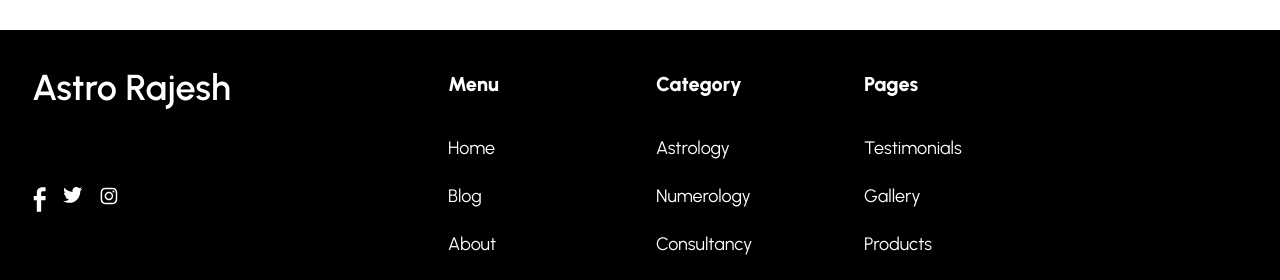
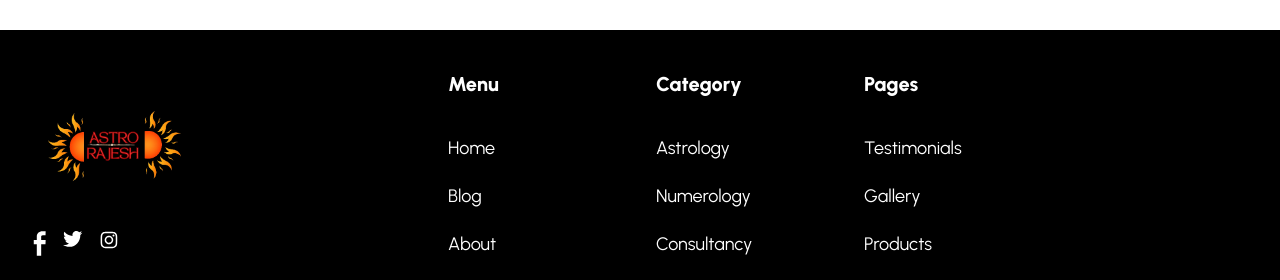
Before and after one commit to DesignsVerse/Rajesh_Ji_Sharma, a Next.js app: page /gallery in a window 1280 px wide. Shown: the part 898-1178 px from the top of the page. Built offline with nearby package versions, Linux system fonts and the light colour scheme.

Commit message:
bugs fixed

```diff
--- a/app/components/Aboutus/index.tsx
+++ b/app/components/Aboutus/index.tsx
@@ -30,7 +30,7 @@ const Aboutdata: datatype[] = [
         imgSrc: "/images/aboutus/imgThree.svg",
         paragraph: 'Numbers hold the key to your destiny, influencing your personality, career, relationships, and success. Through expert numerological analysis.',
         link: 'Learn more',
-        href: "/services/numerology"
+        href: "/services/7"
     },
 ]
 
--- a/app/components/Footer/index.tsx
+++ b/app/components/Footer/index.tsx
@@ -40,7 +40,7 @@ const Footer = () => {
       <div className="mx-auto max-w-2xl pt-8 pb-16 px-4 sm:px-6 lg:max-w-7xl lg:px-8">
         <div className="mt-2 grid grid-cols-1 gap-y-10 gap-x-16 sm:grid-cols-2 lg:grid-cols-12 xl:gap-x-8">
           <div className='col-span-4'>
-            <h3 className='text-white text-4xl font-semibold leading-9 mb-4 lg:mb-20'> Astro Rajesh</h3>
+            <img src="/images/manage/logo.png" alt="logo" className="w-40 h-40" />
             <div className='flex gap-4'>
               <Link href="https://facebook.com"><Image src={'/images/footer/vec.svg'} alt="facebook" width={15} height={20} /></Link>
               <Link href="https://twitter.com"><Image src={'/images/footer/twitter.svg'} alt="twitter" width={20} height={20} /></Link>
--- a/app/components/Testimonials/index.tsx
+++ b/app/components/Testimonials/index.tsx
@@ -24,7 +24,7 @@ const postData: DataType[] = [
         name: "Sneha Mehta",
         profession: "Marketing Manager",
         comment: "I was facing uncertainty in my personal life, and Pandit Ji’s insights gave me much-needed clarity. His remedies were simple yet effective. Thank you for your guidance!",
-        imgSrc: "/images/testimonial/girl-3.png",
+        imgSrc: "/images/testimonial/girl-3.avif",
     },
     {
         name: "Pooja Verma",
@@ -36,7 +36,7 @@ const postData: DataType[] = [
         name: "Shourya Sharma",
         profession: "Software Engineer",
         comment: "Pandit Ji’s readings are not just predictions; they are life-changing insights. His remedies helped me find peace and success in both personal and professional life.",
-        imgSrc: "/images/wework/boy-2.png",
+        imgSrc: "/images/testimonial/random1.jpg",
     },
     {
         name: "Neha Kapoor",
```
Also changed, not shown: public/images/testimonial/girl-3.avif (added), public/images/testimonial/random1.jpg (added).
